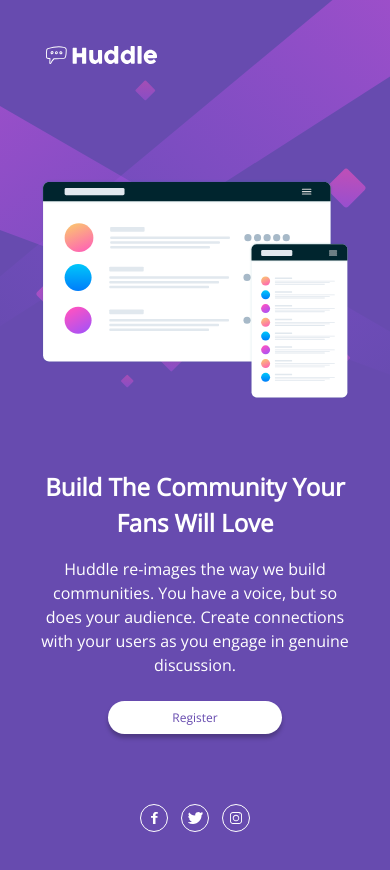
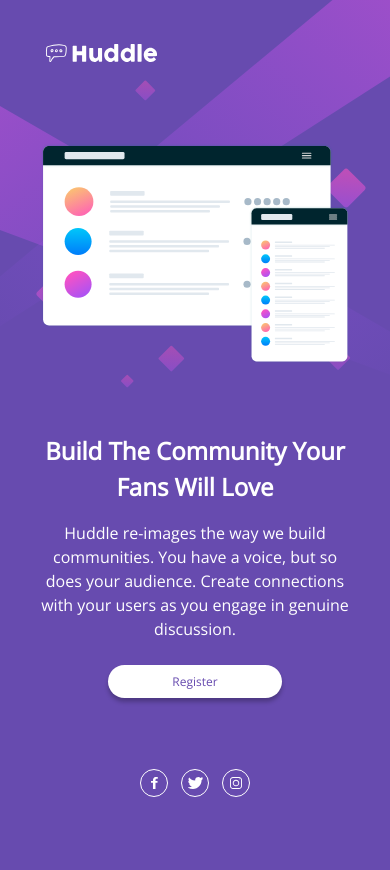
Before and after one commit to NSJTeo/Frontend-Mentor-Landing-Page, a plain HTML site: page index.html in a window 390 px wide. After the commit the page ends 844 px from the top, so only its background shows below. Drawn offline with Linux system fonts and the light colour scheme.

Commit message:
Update mobile box model styles

```diff
--- a/styles/styles.scss
+++ b/styles/styles.scss
@@ -20,6 +20,7 @@
   color: white;
   padding: 2.5rem;
   min-height: 100vh;
+  padding-top: 2.3875rem;
   @include desktop {
     background-size: cover;
     background-image: url("../assets/images/bg-desktop.svg");
@@ -29,7 +30,10 @@
 }
 
 header {
-  margin-bottom: 6.5rem;
+  margin-bottom: 4.375rem;
+  @include desktop {
+    margin-bottom: 6.5rem;
+  }
 }
 
 .header-logo {
```
Also changed, not shown: styles/styles.css.
